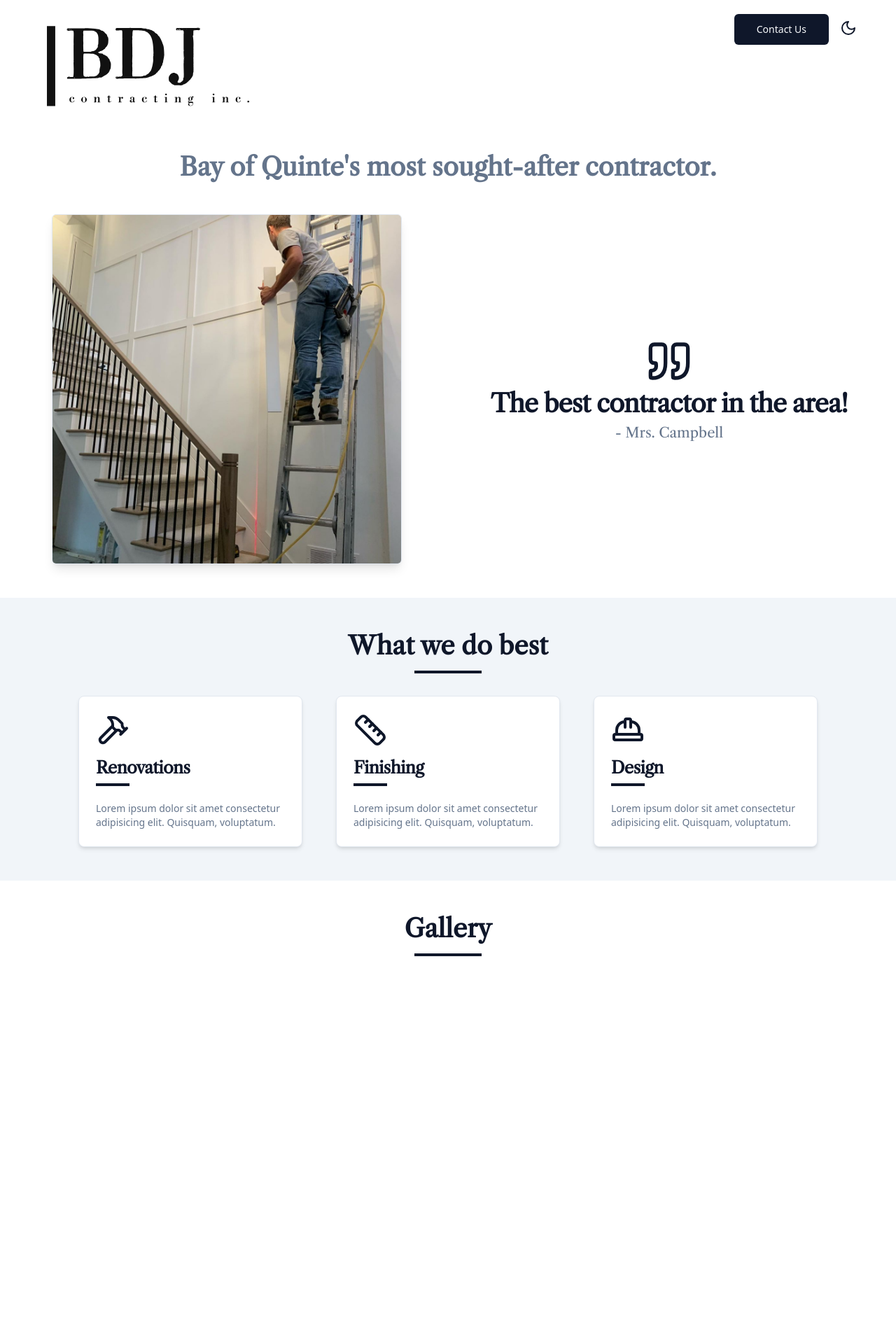
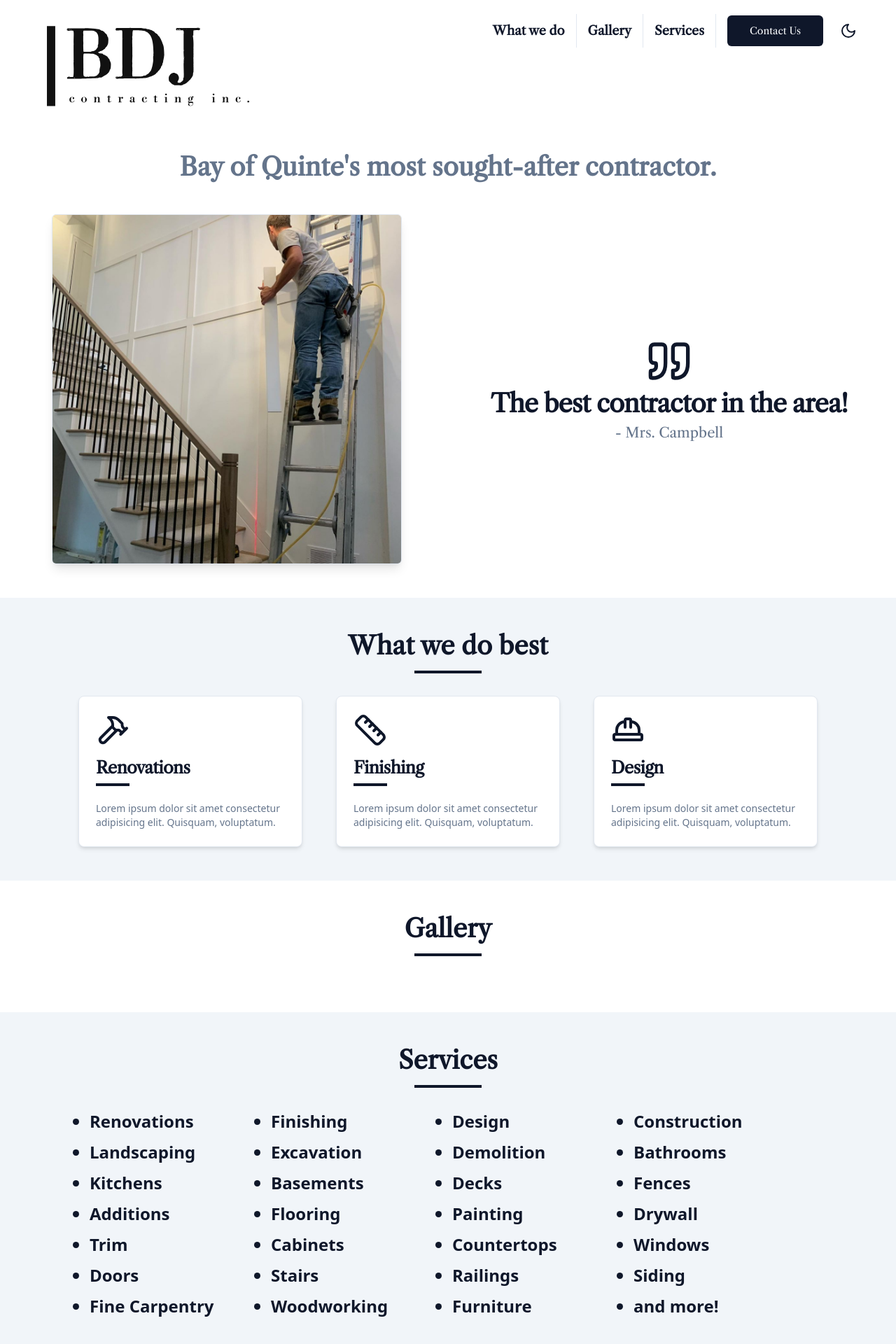
Before and after one commit to ozzyonfire/bdj-contracting, a Next.js app: page / in a window 1280 px wide. Shown: the part 28-1948 px from the top of the page at 70% size. Before the commit the page ends 1474 px from the top, so only its background shows below. Built offline with nearby package versions, Linux system fonts and the light colour scheme; no server answers; the database is empty.

Commit message:
services and menu

```diff
--- a/app/page.tsx
+++ b/app/page.tsx
@@ -7,9 +7,43 @@ import { Card, CardContent, CardDescription, CardHeader, CardTitle } from '@/com
 import { ReactNode } from 'react';
 import { HammerIcon, HardHatIcon, RulerIcon, Shovel, ShovelIcon } from 'lucide-react';
 import { InstagramFeed } from '@/components/instagram-feed';
+import Link from 'next/link';
+import { Separator } from '@/components/ui/separator';
 
 export default async function Home() {
   const theme = (cookies().get("theme")?.value as 'dark' | 'light') || 'light';
+
+  const services: string[] = [
+    'Renovations',
+    'Finishing',
+    'Design',
+    'Construction',
+    'Landscaping',
+    'Excavation',
+    'Demolition',
+    'Bathrooms',
+    'Kitchens',
+    'Basements',
+    'Decks',
+    'Fences',
+    'Additions',
+    'Flooring',
+    'Painting',
+    'Drywall',
+    'Trim',
+    'Cabinets',
+    'Countertops',
+    'Windows',
+    'Doors',
+    'Stairs',
+    'Railings',
+    'Siding',
+    'Fine Carpentry',
+    'Woodworking',
+    'Furniture',
+    'and more!'
+  ];
+
   return (
     <main className="flex min-h-screen flex-col items-center">
       <div className="w-full p-4 lg:p-12">
@@ -23,8 +57,28 @@ export default async function Home() {
             />
           </div>
           <div className='flex-grow'></div>
-          <Button variant="default" size="nav">Contact Us</Button>
-          <ToggleTheme theme={theme} />
+          <div className='flex justify-center items-center gap-4 h-12'>
+            <a href="#do-best">
+              <span className='font-serif text-lg font-semibold hover:border-b-4'>
+                What we do
+              </span>
+            </a>
+            <Separator orientation='vertical' />
+            <a href="#gallery">
+              <span className='font-serif text-lg font-semibold hover:border-b-4'>
+                Gallery
+              </span>
+            </a>
+            <Separator orientation='vertical' />
+            <a href="#services">
+              <span className='font-serif text-lg font-semibold hover:border-b-4'>
+                Services
+              </span>
+            </a>
+            <Separator orientation='vertical' />
+            <Button className='font-serif' variant="default" size="nav">Contact Us</Button>
+            <ToggleTheme theme={theme} />
+          </div>
         </div>
       </div>
       <p className='font-serif text-4xl text-muted-foreground font-semibold text-center'>
@@ -52,7 +106,7 @@ export default async function Home() {
           </div>
         </div>
       </Section>
-      <Section alt>
+      <Section alt id="do-best">
         <SectionHeader title="What we do best" />
         <div className='flex gap-12 flex-wrap justify-center '>
           <InfoCard
@@ -78,10 +132,20 @@ export default async function Home() {
           />
         </div>
       </Section>
-      <Section>
+      <Section id="gallery">
         <SectionHeader title="Gallery" />
         {/* @ts-expect-error Server Component */}
         <InstagramFeed />
+      </Section>
+      <Section alt id="services">
+        <SectionHeader title="Services" />
+        <ul className='grid grid-cols-1 sm:grid-cols-2 lg:grid-cols-4 mx-24 gap-3 list-disc'>
+          {services.map((service) => (
+            <li key={service} className='text-2xl font-semibold'>
+              {service}
+            </li>
+          ))}
+        </ul>
       </Section>
     </main>
   )
@@ -103,13 +167,15 @@ function SectionHeader({
 
 function Section({
   alt,
-  children
+  children,
+  id
 }: {
   alt?: boolean
   children: React.ReactNode
+  id?: string
 }) {
   return (
-    <div className={`w-full ${alt ? 'bg-secondary' : ''}`}>
+    <div id={id} className={`w-full ${alt ? 'bg-secondary' : ''}`}>
       <div className='container py-12'>
         {children}
       </div>
--- /dev/null
+++ b/components/ui/separator.tsx
@@ -0,0 +1,31 @@
+"use client"
+
+import * as React from "react"
+import * as SeparatorPrimitive from "@radix-ui/react-separator"
+
+import { cn } from "@/lib/utils"
+
+const Separator = React.forwardRef<
+  React.ElementRef<typeof SeparatorPrimitive.Root>,
+  React.ComponentPropsWithoutRef<typeof SeparatorPrimitive.Root>
+>(
+  (
+    { className, orientation = "horizontal", decorative = true, ...props },
+    ref
+  ) => (
+    <SeparatorPrimitive.Root
+      ref={ref}
+      decorative={decorative}
+      orientation={orientation}
+      className={cn(
+        "shrink-0 bg-border",
+        orientation === "horizontal" ? "h-[1px] w-full" : "h-full w-[1px]",
+        className
+      )}
+      {...props}
+    />
+  )
+)
+Separator.displayName = SeparatorPrimitive.Root.displayName
+
+export { Separator }
--- a/package.json
+++ b/package.json
@@ -10,6 +10,7 @@
   },
   "dependencies": {
     "@radix-ui/react-aspect-ratio": "^1.0.2",
+    "@radix-ui/react-separator": "^1.0.2",
     "@radix-ui/react-slot": "^1.0.1",
     "@types/node": "20.2.1",
     "@types/react": "18.2.6",
```
Also changed, not shown: 1 other file (tests, documents, lock files or other folders).
